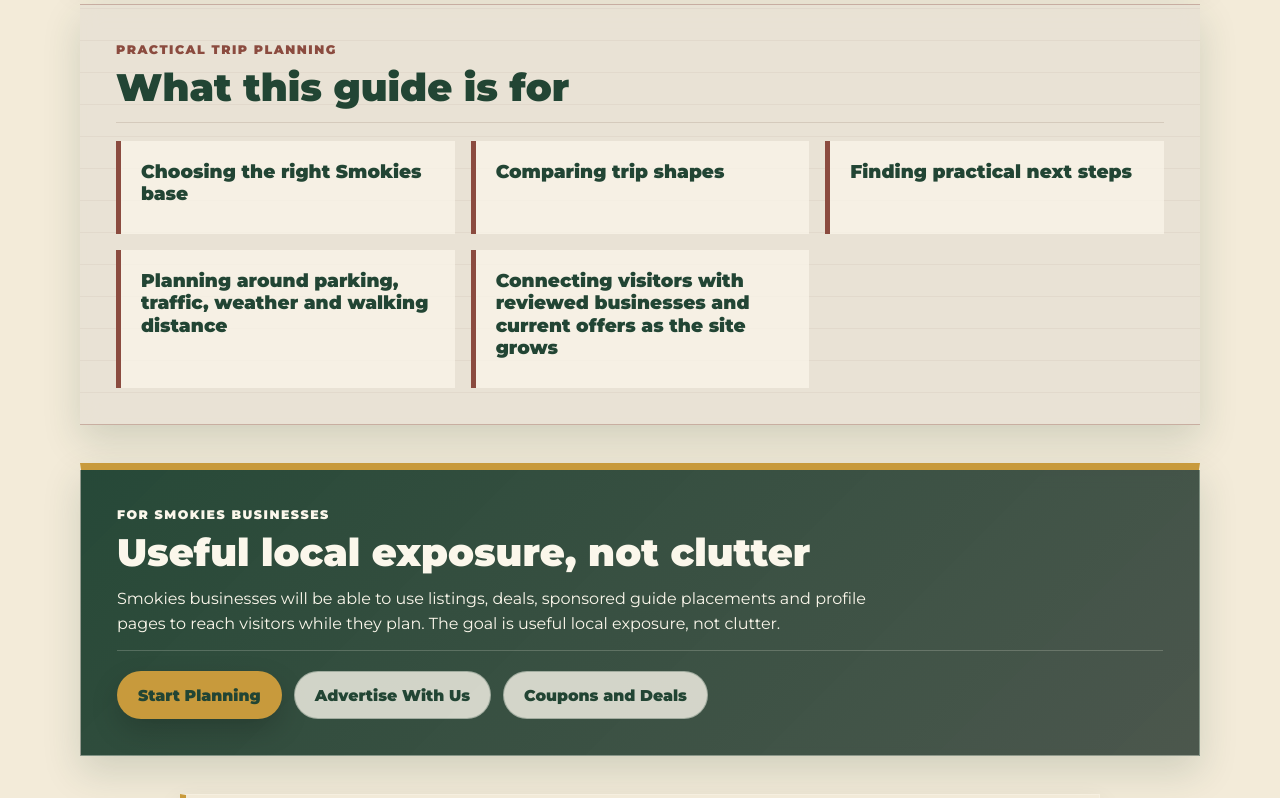
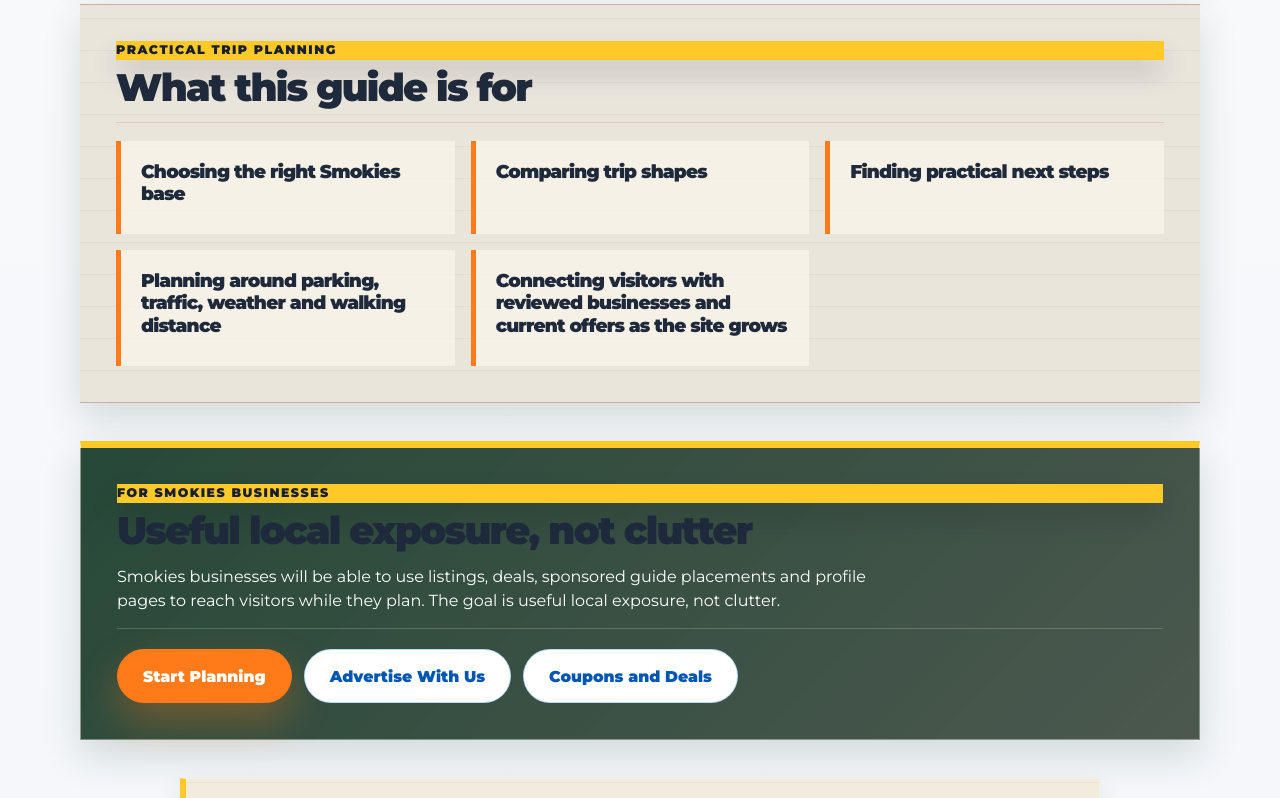
Before and after one commit to masondtorres/smokies-insider-guide, a Next.js app: page /about in a window 1280 px wide. Shown: the part 1356-2154 px from the top of the page. Built offline with nearby package versions, Linux system fonts and the light colour scheme.

Commit message:
Apply homepage color system sitewide

```diff
--- a/src/app/homepage-hero-image.css
+++ b/src/app/homepage-hero-image.css
@@ -1,8 +1,10 @@
-.smokies-home-v2 {
+.smokies-home-v2,
+body {
   --bg: #fafafa !important;
   --paper: #ffffff !important;
   --paper-soft: #fff7eb !important;
   --ink: #1e293b !important;
+  --ink-2: #334155 !important;
   --muted: #64748b !important;
   --blue: #007dff !important;
   --blue-dark: #0056b3 !important;
@@ -13,8 +15,44 @@
   --green: #1f7a4d !important;
   --family-pink: #f05a8a !important;
   --line: #e2e8f0 !important;
+  --line-2: #cbd5e1 !important;
   --shadow: 0 8px 24px -10px rgba(0, 0, 0, 0.18), 0 1px 2px rgba(0, 0, 0, 0.06) !important;
   --shadow-lg: 0 24px 60px -20px rgba(0, 0, 0, 0.22) !important;
+  --forest-pine: #1f7a4d !important;
+  --ridge-blue: #007dff !important;
+  --smoky-gray: #64748b !important;
+  --cabin-brown: #334155 !important;
+  --map-cream: #fafafa !important;
+  --stone-surface: #e2e8f0 !important;
+  --sunrise-gold: #ffc928 !important;
+  --laurel-bloom: #f05a8a !important;
+  --barn-copper: #ff7a18 !important;
+  --charcoal-text: #1e293b !important;
+  --forest: #1f7a4d !important;
+  --ridge: #007dff !important;
+  --smoky: #64748b !important;
+  --cabin: #334155 !important;
+  --cream: #fafafa !important;
+  --stone: #e2e8f0 !important;
+  --gold: #ffc928 !important;
+  --copper: #ff7a18 !important;
+}
+
+body {
+  color: var(--ink) !important;
+  background:
+    radial-gradient(circle at 10% 4%, rgba(255, 201, 40, 0.14), transparent 24rem),
+    radial-gradient(circle at 90% 8%, rgba(0, 125, 255, 0.1), transparent 26rem),
+    linear-gradient(180deg, #ffffff 0%, #fafafa 42%, #f3f6fb 100%) !important;
+  font-family: var(--font-geist-sans), Montserrat, Helvetica, Arial, sans-serif !important;
+}
+
+::selection {
+  color: #ffffff !important;
+  background: var(--blue) !important;
+}
+
+.smokies-home-v2 {
   background:
     radial-gradient(circle at 10% 4%, rgba(255, 201, 40, 0.18), transparent 24rem),
     radial-gradient(circle at 90% 8%, rgba(0, 125, 255, 0.12), transparent 26rem),
@@ -27,13 +65,16 @@
   letter-spacing: 0.01em !important;
 }
 
-.si-header {
+.si-header,
+.site-header {
   background: rgba(255, 255, 255, 0.98) !important;
+  border: 1px solid rgba(226, 232, 240, 0.92) !important;
   border-bottom: 1px solid rgba(226, 232, 240, 0.92) !important;
   box-shadow: 0 10px 28px rgba(15, 23, 42, 0.08) !important;
 }
 
-.si-wordmark {
+.si-wordmark,
+.wordmark {
   color: var(--ink) !important;
   font-family: var(--font-geist-sans), Montserrat, Helvetica, Arial, sans-serif !important;
   font-weight: 900 !important;
@@ -41,25 +82,33 @@
   text-transform: none !important;
 }
 
-.si-wordmark span {
+.si-wordmark span,
+.wordmark span {
   color: var(--orange) !important;
   letter-spacing: 0.13em !important;
 }
 
-.si-wordmark::after {
+.si-wordmark::after,
+.wordmark::after {
   height: 8px !important;
   background: linear-gradient(90deg, var(--blue), var(--teal), var(--yellow), var(--orange)) !important;
 }
 
-.si-nav {
+.si-nav,
+.primary-nav {
+  color: var(--ink) !important;
   font-weight: 800 !important;
 }
 
-.si-nav a:hover {
+.si-nav a:hover,
+.primary-nav a:hover,
+.site-footer a:hover {
   color: var(--orange-dark) !important;
 }
 
-.si-nav a:last-child {
+.si-nav a:last-child,
+.primary-nav a:last-child {
+  color: #ffffff !important;
   background: var(--orange) !important;
   box-shadow: 0 12px 28px rgba(255, 122, 24, 0.26) !important;
 }
@@ -73,6 +122,16 @@
     linear-gradient(135deg, #075b91 0%, #007dff 34%, #0ea5a8 66%, #ff7a18 100%) !important;
   background-position: center center !important;
   background-size: cover !important;
+}
+
+.hero-section {
+  border: 1px solid rgba(226, 232, 240, 0.38) !important;
+  background:
+    radial-gradient(circle at 74% 30%, rgba(255, 201, 40, 0.56), transparent 18rem),
+    radial-gradient(circle at 86% 64%, rgba(255, 122, 24, 0.38), transparent 22rem),
+    radial-gradient(circle at 28% 38%, rgba(0, 165, 168, 0.34), transparent 24rem),
+    linear-gradient(135deg, #075b91 0%, #007dff 34%, #0ea5a8 66%, #ff7a18 100%) !important;
+  box-shadow: var(--shadow-lg) !important;
 }
 
 .si-hero::before {
@@ -101,7 +160,8 @@
   gap: clamp(30px, 5vw, 78px) !important;
 }
 
-.si-kicker {
+.si-kicker,
+.eyebrow {
   color: #172033 !important;
   background: var(--yellow) !important;
   text-shadow: none !important;
@@ -122,27 +182,57 @@
   text-shadow: 0 5px 34px rgba(0, 0, 0, 0.48) !important;
 }
 
-.si-hero-promise {
+.hero-section h1,
+.hero-copy h1 {
+  color: #ffffff !important;
+  font-family: var(--font-geist-sans), Montserrat, Helvetica, Arial, sans-serif !important;
+  font-weight: 900 !important;
+  letter-spacing: -0.055em !important;
+  text-shadow: 0 5px 34px rgba(0, 0, 0, 0.45) !important;
+}
+
+.si-hero-promise,
+.hero-subhead {
   max-width: 680px !important;
+  color: rgba(255, 255, 255, 0.94) !important;
   font-size: clamp(1.12rem, 1.8vw, 1.35rem) !important;
   font-weight: 700 !important;
 }
 
-.si-button {
-  min-height: 54px !important;
+.si-button,
+.button,
+.link-card,
+a[href].button,
+a[href].button-primary,
+a[href].button-secondary {
   border-radius: 999px !important;
-  padding: 15px 25px !important;
+  font-family: var(--font-geist-sans), Montserrat, Helvetica, Arial, sans-serif !important;
   font-weight: 900 !important;
 }
 
-.si-button-primary {
+.si-button,
+.button {
+  min-height: 54px !important;
+  padding: 15px 25px !important;
+}
+
+.si-button-primary,
+.button-primary {
   color: #ffffff !important;
   background: var(--orange) !important;
   box-shadow: 0 18px 40px rgba(255, 122, 24, 0.32) !important;
 }
 
-.si-button-secondary {
+.si-button-primary:hover,
+.button-primary:hover {
+  color: #ffffff !important;
+  background: var(--orange-dark) !important;
+}
+
+.si-button-secondary,
+.button-secondary {
   color: var(--blue-dark) !important;
+  border-color: rgba(0, 125, 255, 0.28) !important;
   background: #ffffff !important;
 }
 
@@ -195,26 +285,55 @@
 }
 
 .si-section h2,
-.si-before h2 {
+.si-before h2,
+.section-block h2,
+.section-heading h2,
+h2,
+h3 {
+  color: var(--ink) !important;
   font-family: var(--font-geist-sans), Montserrat, Helvetica, Arial, sans-serif !important;
   font-weight: 900 !important;
-  letter-spacing: -0.06em !important;
+  letter-spacing: -0.045em !important;
 }
 
 .si-section-heading p:not(.si-section-kicker),
-.si-before p:not(.si-section-kicker) {
-  color: var(--muted) !important;
-  font-weight: 650 !important;
+.si-before p:not(.si-section-kicker),
+.section-block p,
+main p {
+  color: #475569;
+}
+
+.si-card,
+.card,
+.guide-card,
+.category-card,
+.plan-card,
+.resource-card,
+.article-card,
+.featured-article-card,
+.section-block:not(.reality-section),
+.field-note,
+.business-cta,
+.before-card,
+.info-card {
+  border: 1px solid var(--line) !important;
+  border-radius: 12px !important;
+  background: #ffffff !important;
+  color: var(--ink) !important;
+  box-shadow: var(--shadow) !important;
 }
 
 .si-card {
   min-height: 250px !important;
-  border-radius: 12px !important;
-  background: #ffffff !important;
-  box-shadow: var(--shadow) !important;
 }
 
-.si-card::before {
+.si-card::before,
+.card::before,
+.guide-card::before,
+.category-card::before,
+.resource-card::before,
+.article-card::before,
+.featured-article-card::before {
   height: 8px !important;
   background: linear-gradient(90deg, var(--blue), var(--teal), var(--yellow), var(--orange)) !important;
 }
@@ -223,62 +342,145 @@
   opacity: 0.12 !important;
 }
 
-.si-card:hover {
+.si-card:hover,
+.card:hover,
+.guide-card:hover,
+.category-card:hover,
+.resource-card:hover,
+.article-card:hover,
+.featured-article-card:hover {
   transform: translateY(-6px) !important;
   box-shadow: 0 24px 60px -24px rgba(0, 0, 0, 0.28), 0 8px 18px rgba(15, 23, 42, 0.08) !important;
 }
 
-.si-icon {
+.si-icon,
+.card-icon,
+.category-icon,
+.resource-icon {
+  color: #ffffff !important;
   background: var(--blue) !important;
   border-radius: 999px !important;
   font-weight: 900 !important;
 }
 
-.si-card:nth-child(2) .si-icon { background: var(--green) !important; }
-.si-card:nth-child(3) .si-icon { background: var(--orange) !important; }
-.si-card:nth-child(4) .si-icon { background: var(--teal) !important; }
-.si-card:nth-child(5) .si-icon { color: #172033 !important; background: var(--yellow) !important; }
-.si-card:nth-child(6) .si-icon { background: var(--family-pink) !important; }
+.si-card:nth-child(2) .si-icon,
+.card:nth-child(2) .card-icon,
+.category-card:nth-child(2) .category-icon { background: var(--green) !important; }
+.si-card:nth-child(3) .si-icon,
+.card:nth-child(3) .card-icon,
+.category-card:nth-child(3) .category-icon { background: var(--orange) !important; }
+.si-card:nth-child(4) .si-icon,
+.card:nth-child(4) .card-icon,
+.category-card:nth-child(4) .category-icon { background: var(--teal) !important; }
+.si-card:nth-child(5) .si-icon,
+.card:nth-child(5) .card-icon,
+.category-card:nth-child(5) .category-icon { color: #172033 !important; background: var(--yellow) !important; }
+.si-card:nth-child(6) .si-icon,
+.card:nth-child(6) .card-icon,
+.category-card:nth-child(6) .category-icon { background: var(--family-pink) !important; }
 
-.si-card h3 {
+.si-card h3,
+.card h3,
+.guide-card h3,
+.category-card h3,
+.resource-card h3,
+.article-card h3 {
+  color: var(--ink) !important;
   font-family: var(--font-geist-sans), Montserrat, Helvetica, Arial, sans-serif !important;
   font-weight: 900 !important;
 }
 
-.si-card p {
+.si-card p,
+.card p,
+.guide-card p,
+.category-card p,
+.resource-card p,
+.article-card p {
   color: #475569 !important;
 }
 
-.si-card span:last-child {
+.si-card span:last-child,
+.card span:last-child,
+.guide-card span:last-child,
+.category-card span:last-child,
+.resource-card span:last-child,
+.article-card span:last-child {
   color: var(--blue-dark) !important;
 }
 
-.si-value-strip {
+.si-value-strip,
+.value-strip,
+.quick-links,
+.link-grid {
   border-radius: 12px !important;
   background: #ffffff !important;
   box-shadow: var(--shadow) !important;
 }
 
-.si-value-strip div::before {
+.si-value-strip div::before,
+.value-strip div::before {
   background: var(--orange) !important;
 }
 
-.si-before {
+.si-before,
+.related-section,
+.utility-section {
   background:
     radial-gradient(circle at 15% 25%, rgba(255, 201, 40, 0.18), transparent 18rem),
     linear-gradient(135deg, rgba(0, 125, 255, 0.08), rgba(255, 122, 24, 0.08)),
     #f8fafc !important;
 }
 
-.si-before-grid a {
+.si-before-grid a,
+.before-grid a,
+.link-grid a,
+.quick-links a,
+.resource-link,
+.text-link-card {
+  border: 1px solid var(--line) !important;
   border-radius: 12px !important;
   background: #ffffff !important;
+  color: var(--ink) !important;
   font-weight: 850 !important;
+  box-shadow: var(--shadow-sm, 0 1px 0 rgba(0, 0, 0, 0.04)) !important;
 }
 
-.si-footer strong {
+.si-before-grid a:hover,
+.before-grid a:hover,
+.link-grid a:hover,
+.quick-links a:hover,
+.resource-link:hover,
+.text-link-card:hover {
+  border-color: rgba(0, 125, 255, 0.36) !important;
+  color: var(--blue-dark) !important;
+}
+
+.site-footer,
+.si-footer {
+  color: var(--ink) !important;
+  border-top: 1px solid var(--line) !important;
+}
+
+.si-footer strong,
+.site-footer strong {
+  color: var(--ink) !important;
   font-family: var(--font-geist-sans), Montserrat, Helvetica, Arial, sans-serif !important;
   font-weight: 900 !important;
+}
+
+input,
+select,
+textarea {
+  border-color: var(--line) !important;
+  background: #ffffff !important;
+  color: var(--ink) !important;
+}
+
+input:focus,
+select:focus,
+textarea:focus {
+  outline: 2px solid rgba(0, 125, 255, 0.34) !important;
+  border-color: var(--blue) !important;
 }
 
 @media (max-width: 900px) {
```
